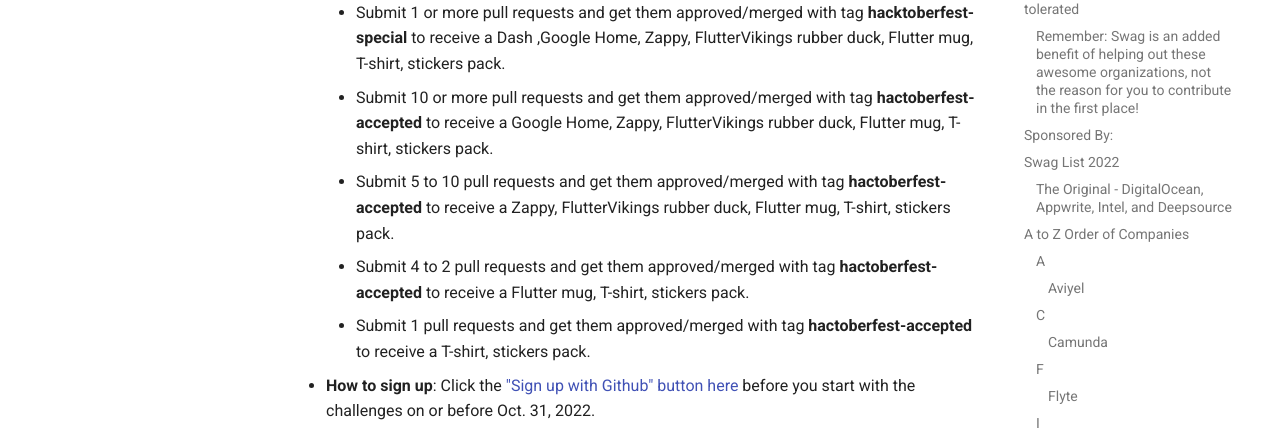
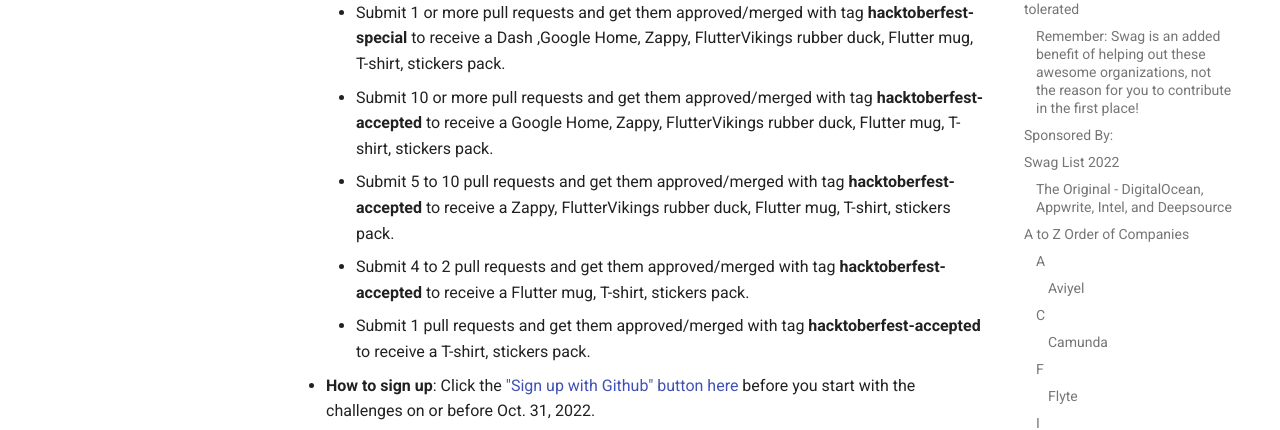
Before and after one commit to crweiner/hacktoberfest-swag-list, an MkDocs documentation site: the page built from docs/list.md, in a window 1280 px wide and 900 px high, scrolled down 2819 px. Shown: the part 172-602 px from the top of the window. Built offline with MkDocs 1.6.1 and Material for MkDocs 9.7.7, drawn with Linux system fonts in a browser that asks for light colours; comment, search, counter and statistics services are not loaded.

Commit message:
Fix spelling

```diff
--- a/docs/list.md
+++ b/docs/list.md
@@ -80,10 +80,10 @@
 - **Swag**: Dash, Zappy, Google Home, FlutterVikings rubber duck, Flutter mug, T-shirt, Stickers pack
 - **Requirements**:
     - Submit 1 or more pull requests and get them approved/merged with tag **hacktoberfest-special** to receive a Dash ,Google Home, Zappy, FlutterVikings rubber duck, Flutter mug, T-shirt, stickers pack.
-    - Submit 10 or more pull requests and get them approved/merged with tag **hactoberfest-accepted** to receive a Google Home, Zappy, FlutterVikings rubber duck, Flutter mug, T-shirt, stickers pack.
-    - Submit 5 to 10 pull requests and get them approved/merged with tag **hactoberfest-accepted** to receive a Zappy, FlutterVikings rubber duck, Flutter mug, T-shirt, stickers pack.
-    - Submit 4 to 2 pull requests and get them approved/merged with tag **hactoberfest-accepted** to receive a Flutter mug, T-shirt, stickers pack.
-    - Submit 1 pull requests and get them approved/merged with tag **hactoberfest-accepted** to receive a T-shirt, stickers pack.
+    - Submit 10 or more pull requests and get them approved/merged with tag **hacktoberfest-accepted** to receive a Google Home, Zappy, FlutterVikings rubber duck, Flutter mug, T-shirt, stickers pack.
+    - Submit 5 to 10 pull requests and get them approved/merged with tag **hacktoberfest-accepted** to receive a Zappy, FlutterVikings rubber duck, Flutter mug, T-shirt, stickers pack.
+    - Submit 4 to 2 pull requests and get them approved/merged with tag **hacktoberfest-accepted** to receive a Flutter mug, T-shirt, stickers pack.
+    - Submit 1 pull requests and get them approved/merged with tag **hacktoberfest-accepted** to receive a T-shirt, stickers pack.
 - **How to sign up**: Click the ["Sign up with Github" button here](https://invertase.io/community/hacktoberfest) before you start with the challenges on or before Oct. 31, 2022.
 - **Issues**: See the hist of [hacktoberfest-labeled issues](https://github.com/search?q=org%3Ainvertase+org%3Afluttercommunity+org%3Aatsign-foundation++label%3Ahacktoberfest+created%3A%3E2021-01-01+state%3Aopen&type=Issues).
 - **Notes**: Check out the [website](https://invertase.io/community/hacktoberfest) for more info.
```
